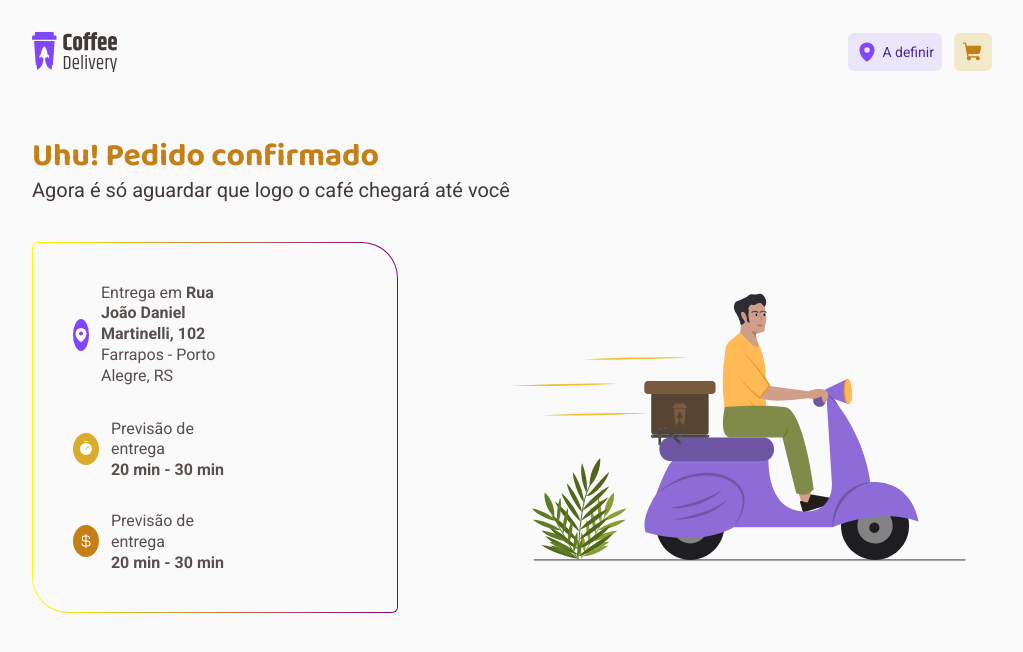
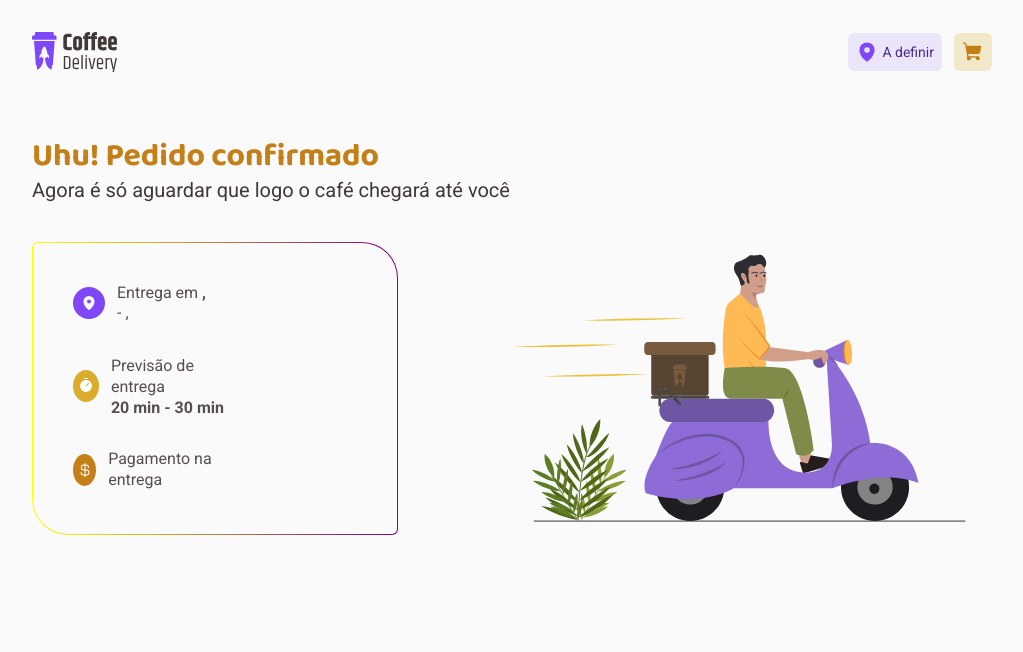
Before and after one commit to GustavoSilv4/Coffee-Delivery, a React (Vite) app: page /success in a window 1280 px wide. Shown: the top 652 px of the page, without its empty margins (128-1151 px from the left). Built offline with nearby package versions, Linux system fonts and the light colour scheme.

Commit message:
refactor: made conditional to show street name, number, neighborhood, city and uf

```diff
--- a/src/pages/Success/index.tsx
+++ b/src/pages/Success/index.tsx
@@ -1,6 +1,8 @@
 import { CurrencyDollar, MapPin, Timer } from 'phosphor-react'
+import { useContext } from 'react'
 
 import Ilustracao from '../../assets/Illustration.svg'
+import { OrderContext } from '../../contexts/OrderContext'
 import {
   BoxInfo,
   BoxTitleAndSubtitle,
@@ -12,6 +14,8 @@ import {
 } from './styles'
 
 export function Success() {
+  const { address, paymentType } = useContext(OrderContext)
+
   return (
     <SuccessContainer>
       <BoxTitleAndSubtitle>
@@ -26,9 +30,14 @@ export function Success() {
             </MapIcon>
             <div>
               <h5>
-                Entrega em <span>Rua João Daniel Martinelli, 102</span>
+                Entrega em{' '}
+                <span>
+                  {address.rua}, {address.numero}
+                </span>
               </h5>
-              <h5>Farrapos - Porto Alegre, RS</h5>
+              <h5>
+                {address.bairro} - {address.cidade}, {address.UF}
+              </h5>
             </div>
           </div>
           <div>
@@ -45,8 +54,12 @@ export function Success() {
               <CurrencyDollar size={16} weight="fill" color="white" />
             </DollarIcon>
             <div>
-              <h5>Previsão de entrega</h5>
-              <span>20 min - 30 min </span>
+              <h5>Pagamento na entrega</h5>
+              <span>
+                {paymentType === 'Credit' && 'Cartão de Credito'}
+                {paymentType === 'Debit' && 'Cartão de Debito'}
+                {paymentType === 'Money' && 'Dinheiro'}
+              </span>
             </div>
           </div>
         </Info>
```
